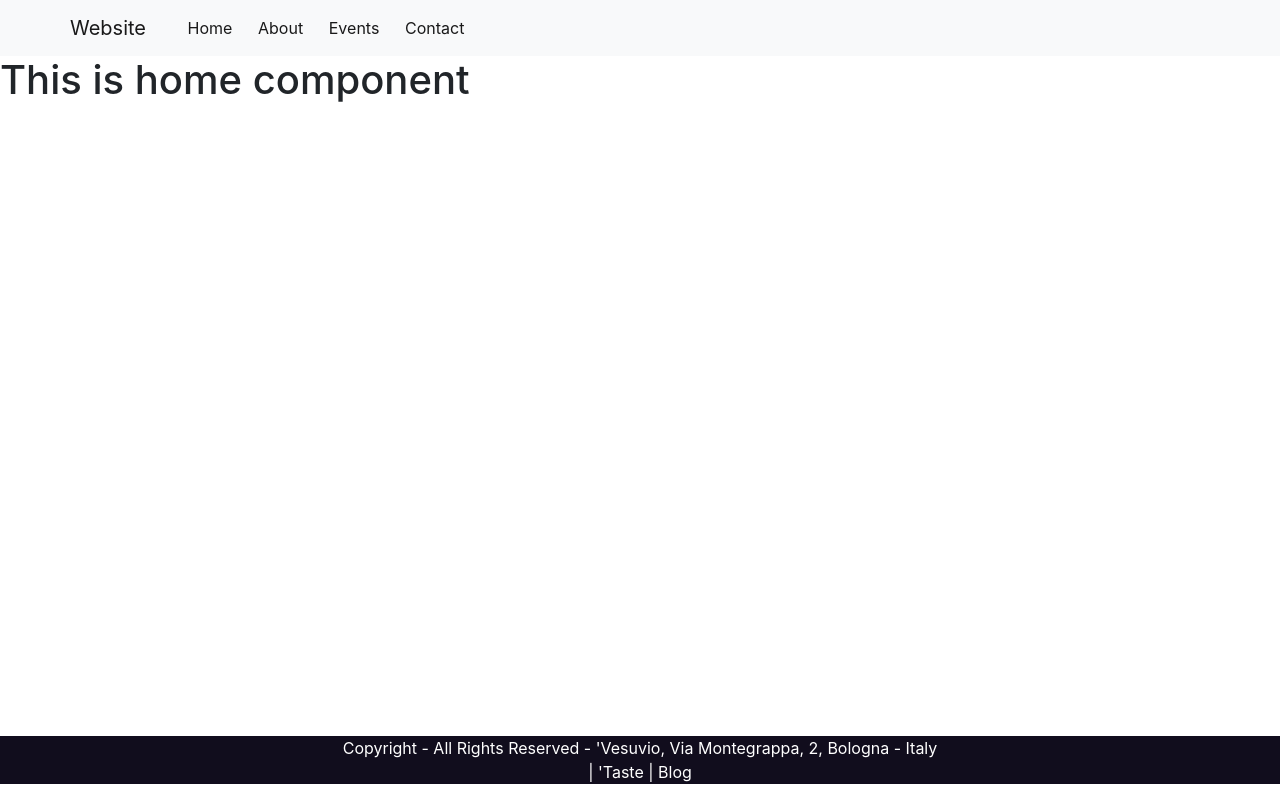
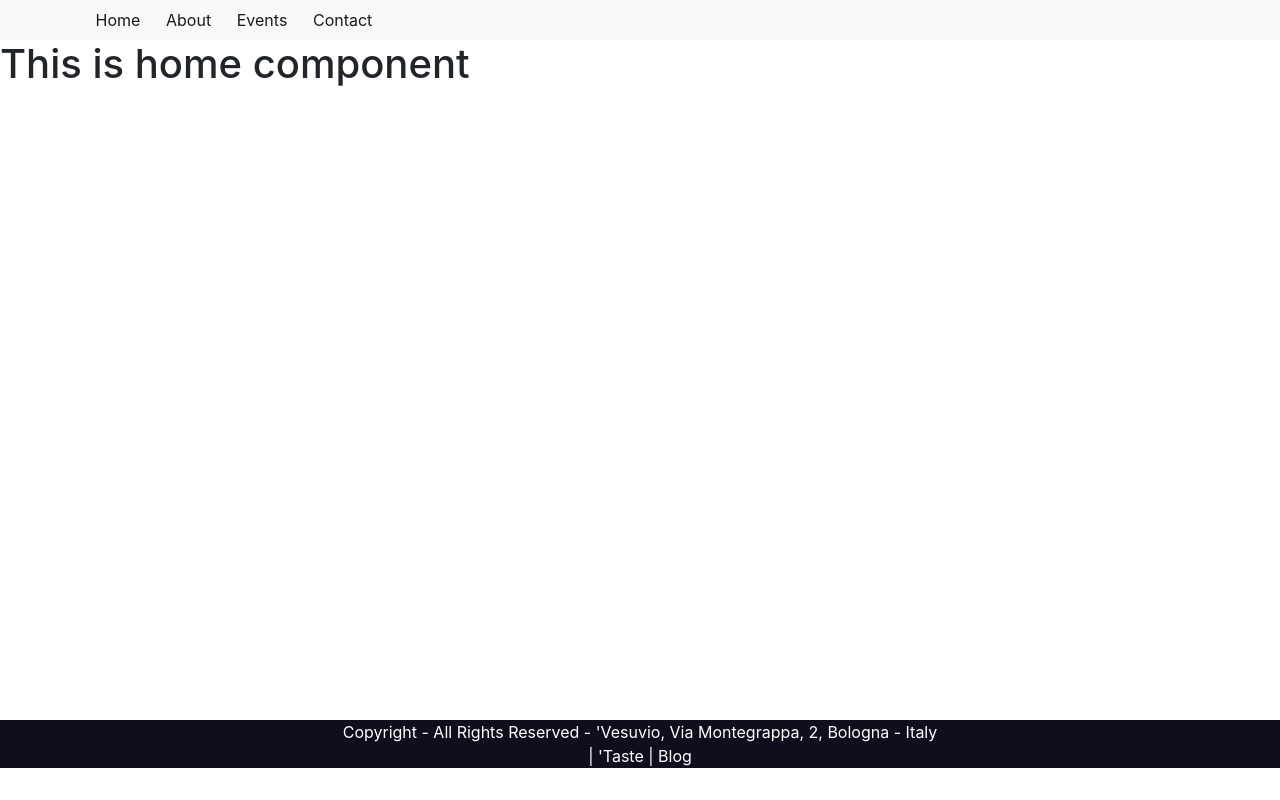
Before and after one commit to run-zen/Ristorante-vesuvio, a React (Create React App) app: page /home in a window 1280 px wide. Built offline with nearby package versions, Linux system fonts and the light colour scheme.

Commit message:
Fixed Navbar brand error

```diff
--- a/src/components/HeaderComponent.js
+++ b/src/components/HeaderComponent.js
@@ -6,11 +6,6 @@ function Header() {
     <div>
       <nav className="navbar navbar-expand navbar-light bg-light">
         <div className="container">
-          <div className="navbar-header">
-            <a href="#" className="navbar-brand">
-              Website
-            </a>
-          </div>
           <div className="collapse navbar-collapse">
             <ul className="navbar-nav mr-auto">
               <li className="nav-item">
```
